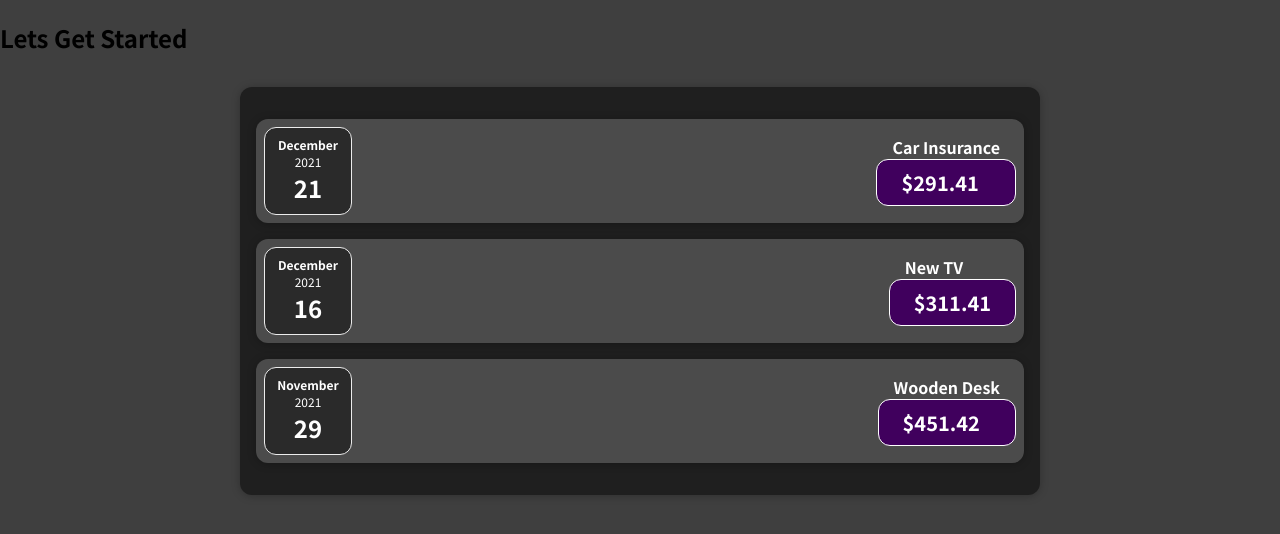
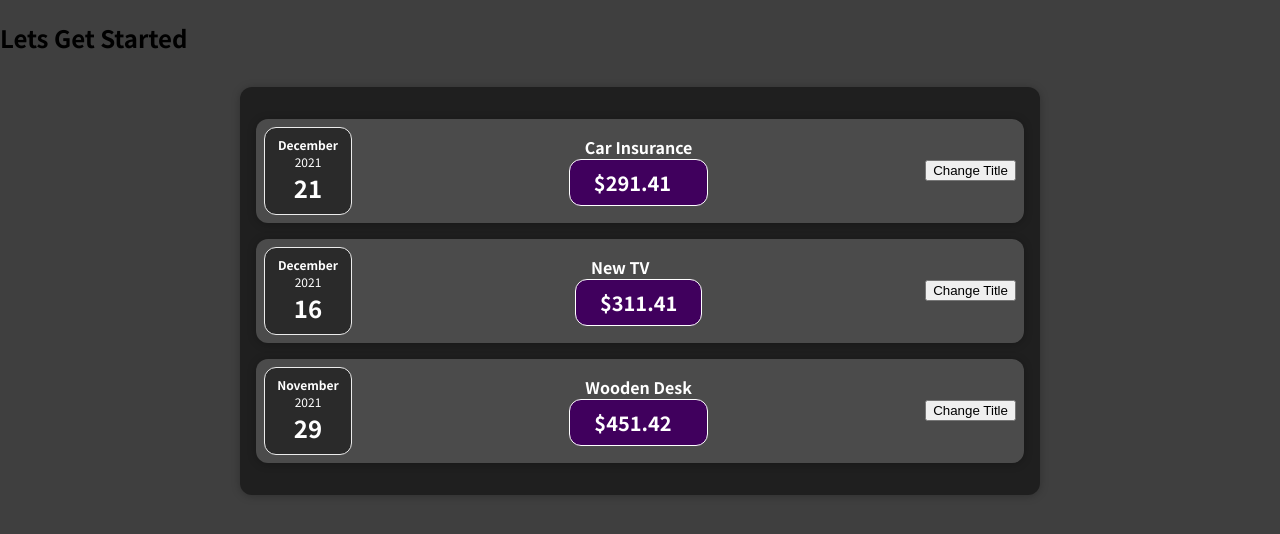
Before and after one commit to clopst/react-complete-guide, a React (Create React App) app: page / in a window 1280 px wide. Shown: the top 534 px of the page. Built offline with nearby package versions, Linux system fonts and the light colour scheme.

Commit message:
onclick handler and use state

```diff
--- a/src/components/Expenses/ExpenseItem.js
+++ b/src/components/Expenses/ExpenseItem.js
@@ -1,9 +1,17 @@
-import { Card } from '../UI/Card';
-import { ExpenseDate } from './ExpenseDate';
-import './ExpenseItem.css';
+import { useState } from "react";
+import { Card } from "../UI/Card";
+import { ExpenseDate } from "./ExpenseDate";
+import "./ExpenseItem.css";
 
 export const ExpenseItem = (props) => {
   const { title, amount, date } = props;
+
+  const [expenseTitle, setExpenseTitle] = useState(title);
+
+  const handleClick = () => {
+    setExpenseTitle("New title");
+    console.log("CLICK!!!");
+  };
 
   return (
     <Card className="expense-item">
@@ -11,9 +19,10 @@ export const ExpenseItem = (props) => {
         <ExpenseDate date={date} />
       </div>
       <div className="expense-item_description">
-        <h2>{title}</h2>
+        <h2>{expenseTitle}</h2>
         <div className="expense-item__price">${amount}</div>
       </div>
+      <button onClick={handleClick}>Change Title</button>
     </Card>
   );
 };
```
